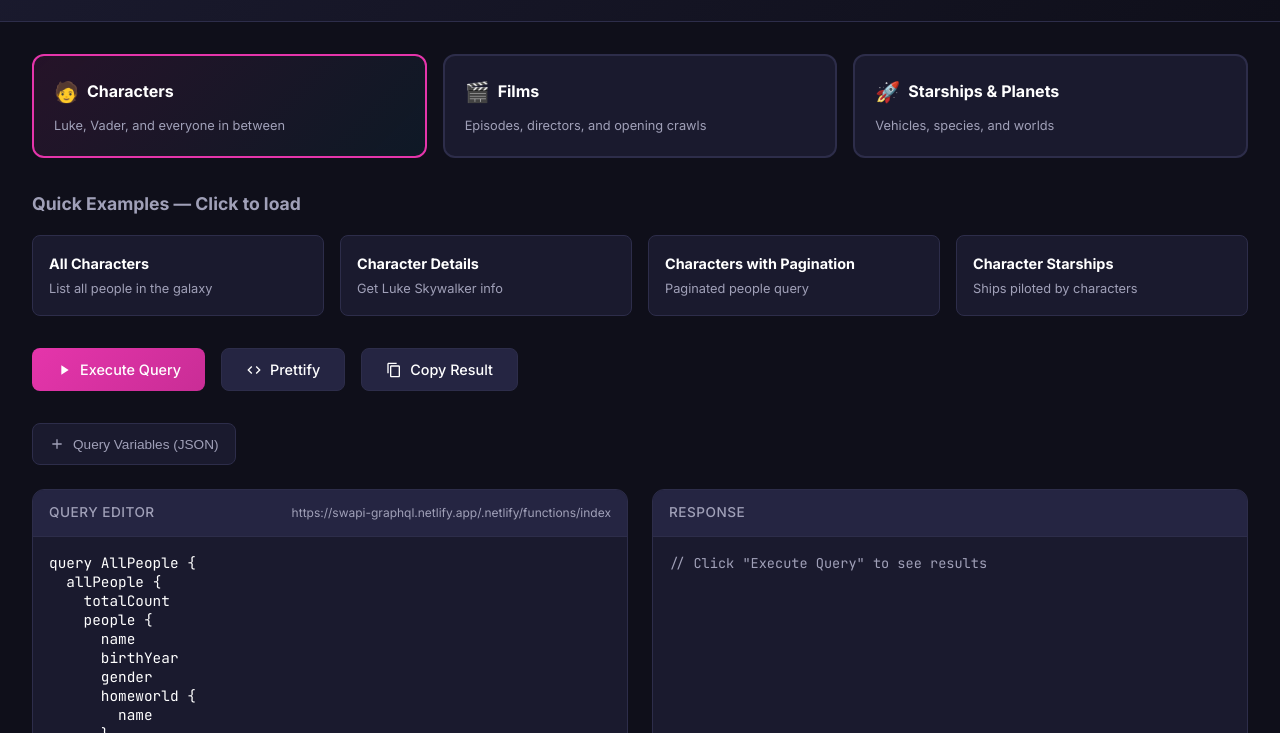
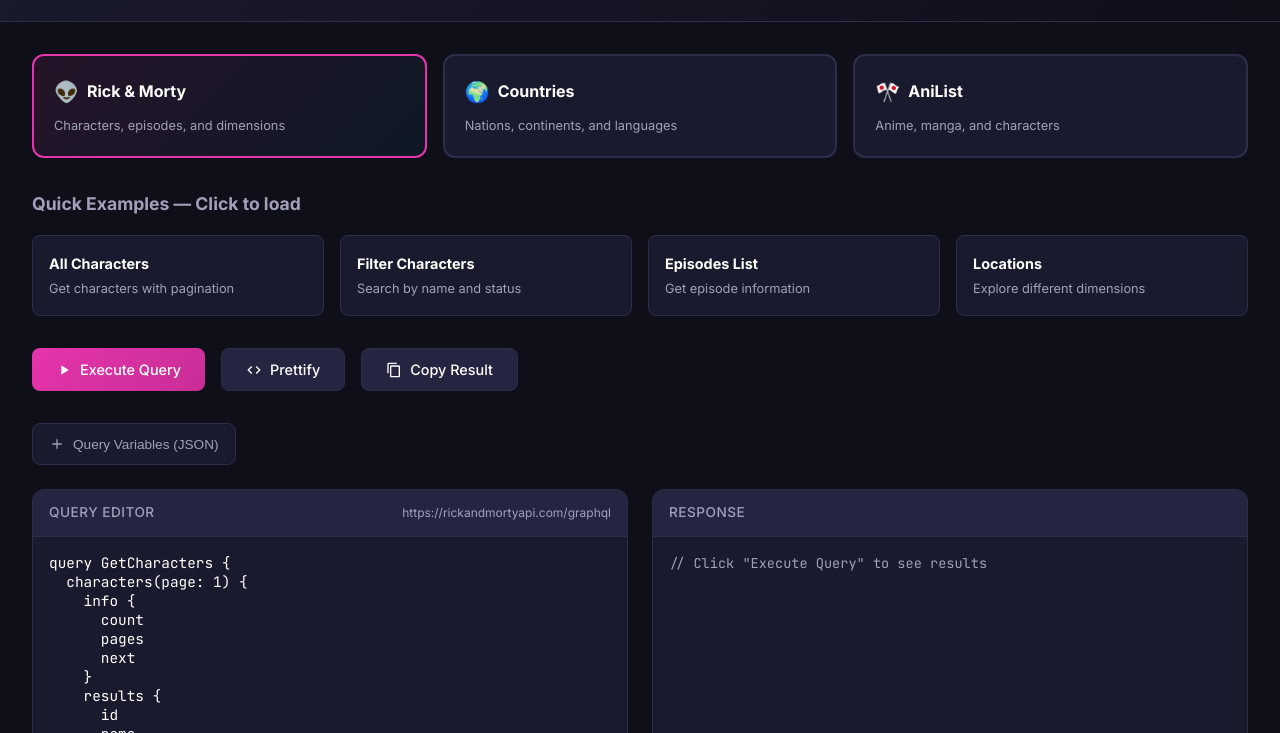
Before and after one commit to gusmt66/graphql-playground, a plain HTML site: page index.html in a window 1280 px wide. Shown: the part 67-800 px from the top of the page. Drawn offline with Linux system fonts and the light colour scheme.

Commit message:
going back to initial APIs bc Star Wars have CORS issues

```diff
--- a/app.js
+++ b/app.js
@@ -1,22 +1,42 @@
 // API Configurations
-const SWAPI_ENDPOINT = 'https://swapi-graphql.netlify.app/.netlify/functions/index';
-
 const APIs = {
-    characters: {
-        name: 'Characters',
-        endpoint: SWAPI_ENDPOINT,
+    rickmorty: {
+        name: 'Rick & Morty API',
+        endpoint: 'https://rickandmortyapi.com/graphql',
         examples: [
             {
                 title: 'All Characters',
-                description: 'List all people in the galaxy',
-                query: `query AllPeople {
-  allPeople {
-    totalCount
-    people {
+                description: 'Get characters with pagination',
+                query: `query GetCharacters {
+  characters(page: 1) {
+    info {
+      count
+      pages
+      next
+    }
+    results {
+      id
       name
-      birthYear
-      gender
-      homeworld {
+      status
+      species
+      image
+    }
+  }
+}`
+            },
+            {
+                title: 'Filter Characters',
+                description: 'Search by name and status',
+                query: `query FilterCharacters {
+  characters(filter: { name: "Rick", status: "Alive" }) {
+    results {
+      id
+      name
+      status
+      origin {
+        name
+      }
+      location {
         name
       }
     }
@@ -24,105 +44,15 @@
 }`
             },
             {
-                title: 'Character Details',
-                description: 'Get Luke Skywalker info',
-                query: `query GetPerson {
-  person(id: "cGVvcGxlOjE=") {
-    name
-    birthYear
-    eyeColor
-    hairColor
-    height
-    mass
-    gender
-    homeworld {
+                title: 'Episodes List',
+                description: 'Get episode information',
+                query: `query GetEpisodes {
+  episodes(page: 1) {
+    results {
+      id
       name
-      climate
-      terrain
-    }
-    filmConnection {
-      films {
-        title
-      }
-    }
-  }
-}`
-            },
-            {
-                title: 'Characters with Pagination',
-                description: 'Paginated people query',
-                query: `query PaginatedPeople {
-  allPeople(first: 5) {
-    totalCount
-    pageInfo {
-      hasNextPage
-      endCursor
-    }
-    edges {
-      node {
-        name
-        birthYear
-        species {
-          name
-        }
-      }
-      cursor
-    }
-  }
-}`
-            },
-            {
-                title: 'Character Starships',
-                description: 'Ships piloted by characters',
-                query: `query CharacterStarships {
-  allPeople(first: 5) {
-    people {
-      name
-      starshipConnection {
-        starships {
-          name
-          model
-          starshipClass
-        }
-      }
-    }
-  }
-}`
-            }
-        ]
-    },
-    films: {
-        name: 'Films',
-        endpoint: SWAPI_ENDPOINT,
-        examples: [
-            {
-                title: 'All Films',
-                description: 'List all Star Wars films',
-                query: `query AllFilms {
-  allFilms {
-    totalCount
-    films {
-      title
-      episodeID
-      releaseDate
-      director
-      producers
-    }
-  }
-}`
-            },
-            {
-                title: 'Film Details',
-                description: 'A New Hope details',
-                query: `query FilmDetails {
-  film(id: "ZmlsbXM6MQ==") {
-    title
-    episodeID
-    openingCrawl
-    director
-    producers
-    releaseDate
-    characterConnection {
+      air_date
+      episode
       characters {
         name
       }
@@ -131,36 +61,17 @@
 }`
             },
             {
-                title: 'Film Planets',
-                description: 'Planets featured in films',
-                query: `query FilmPlanets {
-  allFilms {
-    films {
-      title
-      planetConnection {
-        planets {
-          name
-          climate
-          terrain
-        }
-      }
-    }
-  }
-}`
-            },
-            {
-                title: 'Film Species',
-                description: 'Species appearing in films',
-                query: `query FilmSpecies {
-  allFilms {
-    films {
-      title
-      speciesConnection {
-        species {
-          name
-          classification
-          language
-        }
+                title: 'Locations',
+                description: 'Explore different dimensions',
+                query: `query GetLocations {
+  locations(page: 1) {
+    results {
+      id
+      name
+      type
+      dimension
+      residents {
+        name
       }
     }
   }
@@ -168,81 +79,149 @@
             }
         ]
     },
-    starships: {
-        name: 'Starships & Planets',
-        endpoint: SWAPI_ENDPOINT,
+    countries: {
+        name: 'Countries API',
+        endpoint: 'https://countries.trevorblades.com/graphql',
         examples: [
             {
-                title: 'All Starships',
-                description: 'List all starships',
-                query: `query AllStarships {
-  allStarships {
-    totalCount
-    starships {
+                title: 'All Countries',
+                description: 'Get country names and codes',
+                query: `query GetCountries {
+  countries {
+    code
+    name
+    capital
+    currency
+    emoji
+  }
+}`
+            },
+            {
+                title: 'Country Details',
+                description: 'Query a specific country',
+                query: `query GetCountry {
+  country(code: "US") {
+    name
+    native
+    capital
+    currency
+    languages {
+      code
       name
-      model
-      starshipClass
-      manufacturers
-      costInCredits
-      maxAtmospheringSpeed
-      hyperdriveRating
+    }
+    states {
+      name
     }
   }
 }`
             },
             {
-                title: 'All Planets',
-                description: 'Explore the galaxy',
-                query: `query AllPlanets {
-  allPlanets {
-    totalCount
-    planets {
+                title: 'Continents & Countries',
+                description: 'Nested continent data',
+                query: `query GetContinents {
+  continents {
+    code
+    name
+    countries {
       name
-      diameter
-      rotationPeriod
-      orbitalPeriod
-      gravity
-      population
-      climate
-      terrain
+      capital
+      emoji
     }
   }
 }`
             },
             {
-                title: 'All Vehicles',
-                description: 'Ground and air vehicles',
-                query: `query AllVehicles {
-  allVehicles {
-    totalCount
-    vehicles {
-      name
-      model
-      vehicleClass
-      manufacturers
-      costInCredits
-      maxAtmospheringSpeed
-      crew
-      passengers
+                title: 'Filter by Continent',
+                description: 'Countries in Europe',
+                query: `query EuropeanCountries {
+  countries(filter: { continent: { eq: "EU" } }) {
+    name
+    capital
+    currency
+    emoji
+  }
+}`
+            }
+        ]
+    },
+    anime: {
+        name: 'AniList API',
+        endpoint: 'https://graphql.anilist.co',
+        examples: [
+            {
+                title: 'Popular Anime',
+                description: 'Top anime by popularity',
+                query: `query PopularAnime {
+  Page(page: 1, perPage: 10) {
+    media(sort: POPULARITY_DESC, type: ANIME) {
+      id
+      title {
+        english
+        native
+      }
+      episodes
+      averageScore
+      genres
     }
   }
 }`
             },
             {
-                title: 'All Species',
-                description: 'Species across the galaxy',
-                query: `query AllSpecies {
-  allSpecies {
-    totalCount
-    species {
-      name
-      classification
-      designation
-      averageHeight
-      averageLifespan
-      language
-      homeworld {
+                title: 'Search Anime',
+                description: 'Find anime by name',
+                query: `query SearchAnime {
+  Media(search: "Attack on Titan", type: ANIME) {
+    id
+    title {
+      english
+      native
+    }
+    description
+    episodes
+    averageScore
+    genres
+    studios {
+      nodes {
         name
+      }
+    }
+  }
+}`
+            },
+            {
+                title: 'Trending Now',
+                description: 'Currently trending anime',
+                query: `query TrendingAnime {
+  Page(page: 1, perPage: 5) {
+    media(sort: TRENDING_DESC, type: ANIME) {
+      id
+      title {
+        english
+      }
+      trending
+      popularity
+      averageScore
+      season
+      seasonYear
+    }
+  }
+}`
+            },
+            {
+                title: 'Anime Characters',
+                description: 'Characters from a show',
+                query: `query AnimeCharacters {
+  Media(search: "Naruto", type: ANIME) {
+    title {
+      english
+    }
+    characters(page: 1, perPage: 10) {
+      nodes {
+        name {
+          full
+        }
+        gender
+        age
       }
     }
   }
@@ -253,7 +232,7 @@
 };
 
 // State
-let currentAPI = 'characters';
+let currentAPI = 'rickmorty';
 
 // DOM Elements
 const apiSelector = document.getElementById('apiSelector');
--- a/index.html
+++ b/index.html
@@ -41,17 +41,17 @@
     <main>
         <!-- API Selection -->
         <section class="api-selector" id="apiSelector">
-            <div class="api-card active" data-api="characters">
-                <h3><span class="api-icon">🧑</span> Characters</h3>
-                <p>Luke, Vader, and everyone in between</p>
+            <div class="api-card active" data-api="rickmorty">
+                <h3><span class="api-icon">👽</span> Rick & Morty</h3>
+                <p>Characters, episodes, and dimensions</p>
             </div>
-            <div class="api-card" data-api="films">
-                <h3><span class="api-icon">🎬</span> Films</h3>
-                <p>Episodes, directors, and opening crawls</p>
+            <div class="api-card" data-api="countries">
+                <h3><span class="api-icon">🌍</span> Countries</h3>
+                <p>Nations, continents, and languages</p>
             </div>
-            <div class="api-card" data-api="starships">
-                <h3><span class="api-icon">🚀</span> Starships & Planets</h3>
-                <p>Vehicles, species, and worlds</p>
+            <div class="api-card" data-api="anime">
+                <h3><span class="api-icon">🎌</span> AniList</h3>
+                <p>Anime, manga, and characters</p>
             </div>
         </section>
 
@@ -154,8 +154,9 @@
     <footer>
         <p>Built with vanilla JavaScript to demonstrate GraphQL fundamentals</p>
         <p style="margin-top: 0.5rem;">
-            API: <a href="https://swapi-graphql.netlify.app" target="_blank">SWAPI GraphQL</a> •
-            Data from <a href="https://swapi.dev" target="_blank">The Star Wars API</a>
+            APIs: <a href="https://rickandmortyapi.com" target="_blank">Rick & Morty</a> •
+            <a href="https://countries.trevorblades.com" target="_blank">Countries</a> •
+            <a href="https://anilist.co" target="_blank">AniList</a>
         </p>
     </footer>
 
```
